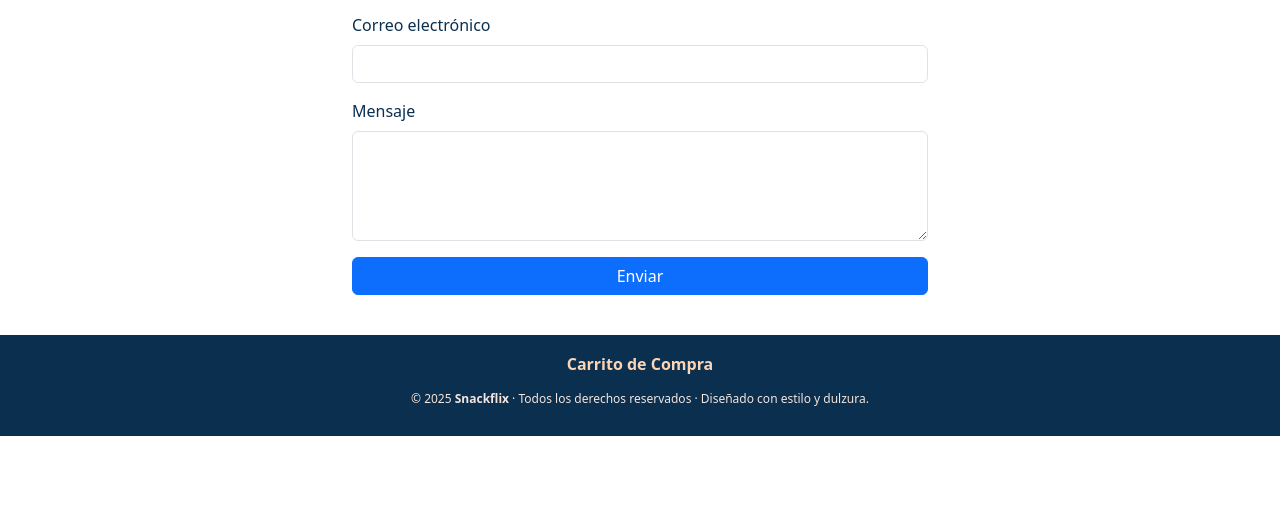
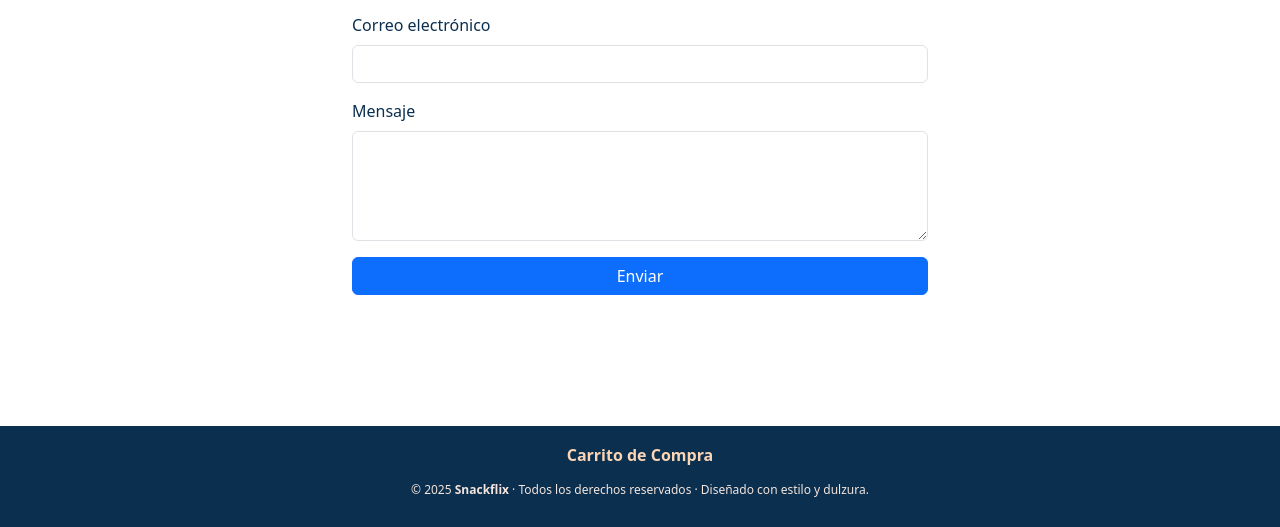
Before and after one commit to Ludmiilopardo/SnackFlix, a plain HTML site: page html/login.html in a window 1280 px wide. Shown: the part 273-800 px from the top of the page. Drawn offline with nearby package versions, Linux system fonts and the light colour scheme.

Commit message:
Cambio de estilo del footer

```diff
--- a/estilos/estilos-detalles.css
+++ b/estilos/estilos-detalles.css
@@ -19,12 +19,21 @@
   margin: 0 auto;
 }
 
+html, body {
+  height: 100%;
+  margin: 0;
+}
+
 body {
   font-family: 'Proxima Nova', -apple-system, BlinkMacSystemFont, 'Segoe UI', Roboto, Oxygen, Ubuntu, Cantarell, sans-serif;
   background-color: #deeeec;
   color: var(--text);
   line-height: 1.6;
+  display: flex;
+  flex-direction: column;
+  min-height: 100vh;
 }
+
 
 /* Header */
 header {
@@ -46,11 +55,14 @@ header {
 
 /* Footer */
 footer {
-  background-color:#0a2f4f;
+  background-color: #0a2f4f;
   color: #ddd;
   text-align: center;
-  padding: 40px 20px;
-  margin-top: 60px;
+  padding: 20px;
+  margin-top: auto;
+  position: relative;
+  width: 100%;
+
 }
 
 footer h3 {
--- a/estilos/estilos-login.css
+++ b/estilos/estilos-login.css
@@ -10,11 +10,19 @@
   margin: 0 auto;
 }
 
+html, body {
+  height: 100%;
+  margin: 0;
+}
+
 body {
   font-family: 'Proxima Nova', -apple-system, BlinkMacSystemFont, 'Segoe UI', Roboto, Oxygen, Ubuntu, Cantarell, sans-serif;
   background-color: #deeeec;
   color: var(--text);
   line-height: 1.6;
+  display: flex;
+  flex-direction: column;
+  min-height: 100vh;
 }
 
 
@@ -38,7 +46,10 @@ header {
     color: white;
 }
 
-
+main{
+    flex: 1 0 auto;
+    display: block;
+}
 
 
 .form-label {
@@ -67,11 +78,14 @@ header {
 
 /* Footer */
 footer {
-  background-color:#0a2f4f;
+  background-color: #0a2f4f;
   color: #ddd;
   text-align: center;
-  padding: 20px 20px;
-  margin-top: 40px;
+  padding: 20px;
+  margin-top: auto;
+  position: relative;
+  width: 100%;
+
 }
 
 
```
